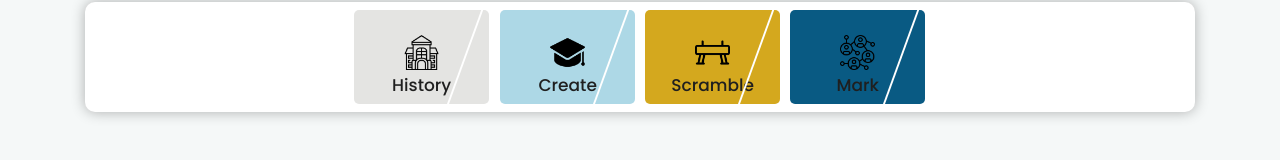
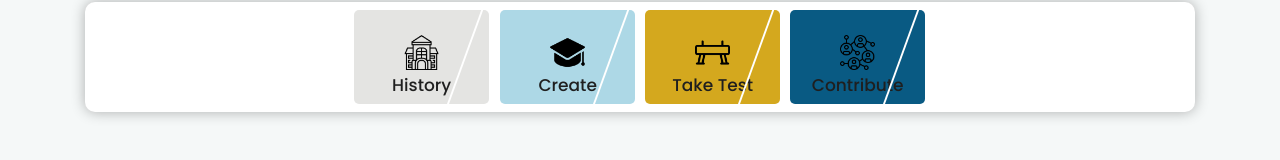
Before and after one commit to DafetiteOgaga/studdiebudie_frontend, a React (Create React App) app: page / in a window 1280 px wide. Shown: the part 460-620 px from the top of the page. Built offline with nearby package versions, Linux system fonts and the light colour scheme.

Commit message:
fixed SectionBar.js: added links to menu items

```diff
--- a/src/components/SectionBar.js
+++ b/src/components/SectionBar.js
@@ -1,3 +1,4 @@
+import { Link } from "react-router-dom"
 import i1 from "../statics/images/i1.png"
 import i2 from "../statics/images/i2.png"
 import i3 from "../statics/images/i3.png"
@@ -28,34 +29,34 @@ export default function SectionBar() {
 									</a>
 								</li>
 								<li className="menu-out" style={{backgroundColor: itemColor[1]}}>
-									<a href="#s" className="menu-out-anchor">
+									<Link to={'/scramble'} className="menu-out-anchor">
 										<span className="icon">
 											<img src={i2} alt="#" />
 										</span>
 										<span>
 											Create
 										</span>
-									</a>
+									</Link>
 								</li>
 								<li className="menu-out" style={{backgroundColor: itemColor[2]}}>
-									<a href="#s" className="menu-out-anchor">
+									<Link to={'/tests'} className="menu-out-anchor">
 										<span className="icon">
 											<img src={i3} alt="#" />
 										</span>
 										<span>
-											Scramble
+											Take Test
 										</span>
-									</a>
+									</Link>
 								</li>
 								<li className="menu-out" style={{backgroundColor: itemColor[3]}}>
-									<a href="#s" className="menu-out-anchor">
+									<Link to={'/contribute'} className="menu-out-anchor">
 										<span className="icon">
 											<img src={i4} alt="#" />
 										</span>
 										<span>
-											Mark
+											Contribute
 										</span>
-									</a>
+									</Link>
 								</li>
 								{/* <li><a href="#s"><span className="icon"><img src={i5} alt="#" /></span><span>Location</span></a></li>
 								<li><a href="#s"><span className="icon"><img src={i6} alt="#" /></span><span>Call us</span></a></li>
```
